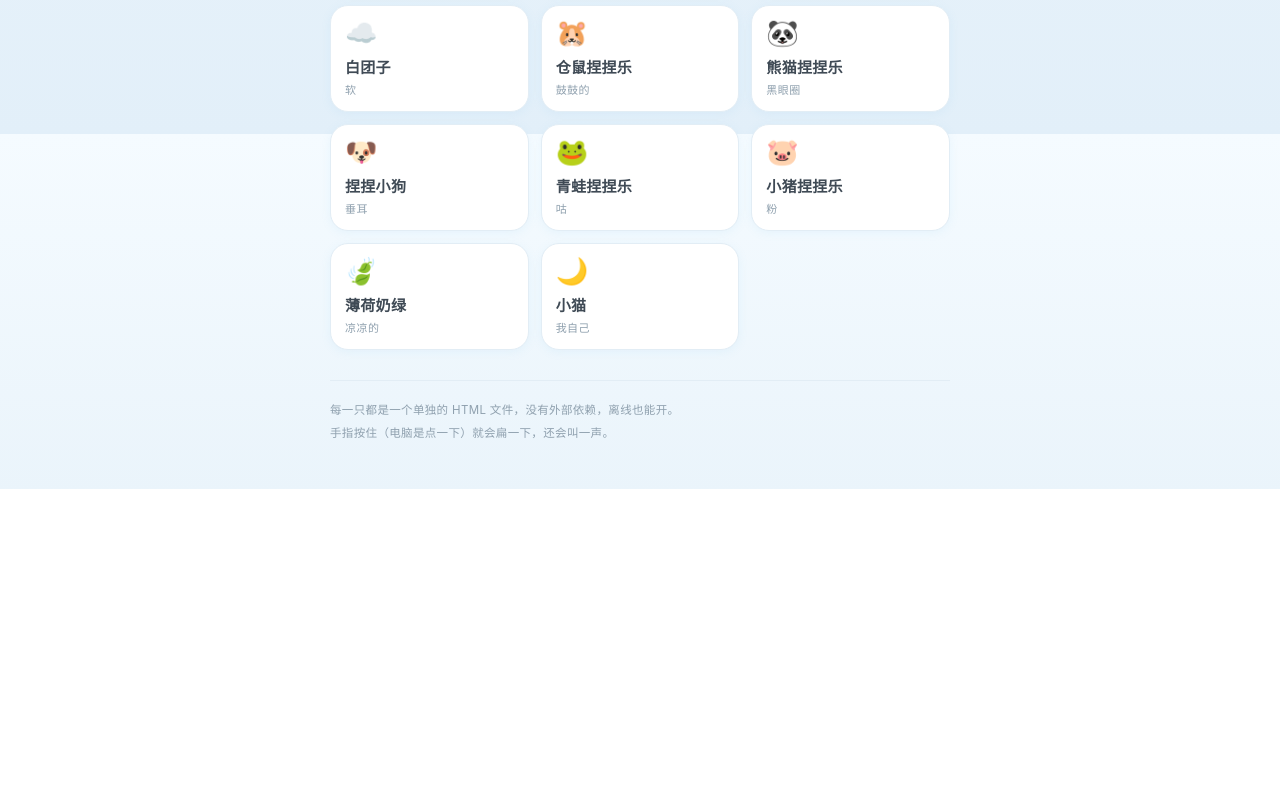
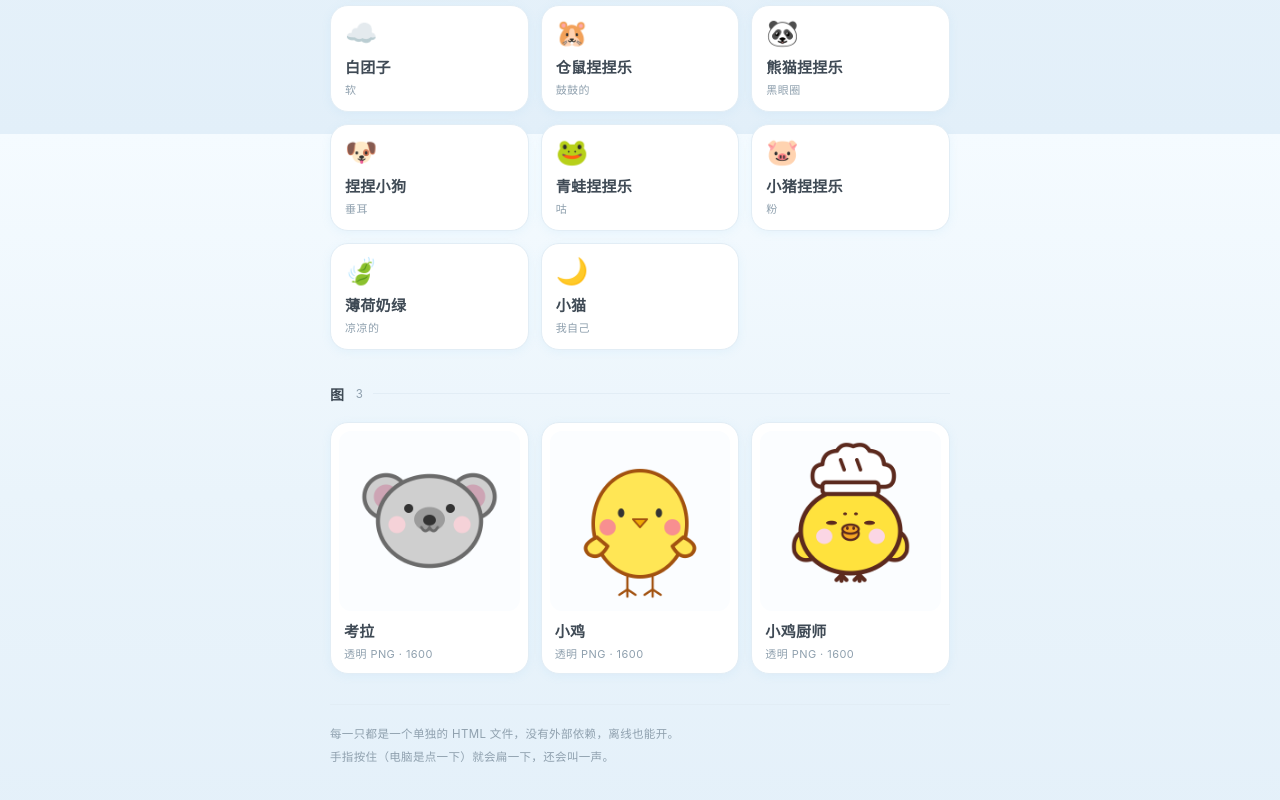
Before and after one commit to WuShanyun-afk/nienie, a plain HTML site: page index.html in a window 1280 px wide. Shown: the part 666-1466 px from the top of the page. Before the commit the page ends 1155 px from the top, so only its background shows below. Drawn offline with Linux system fonts and the light colour scheme.

Commit message:
更新 2026-10-14 19:16

```diff
--- a/index.html
+++ b/index.html
@@ -52,6 +52,21 @@
   a.card .emo{font-size:26px;line-height:1;}
   a.card .t{font-size:15px;font-weight:600;letter-spacing:.02em;margin-top:10px;}
   a.card .s{font-size:11px;color:var(--sub);letter-spacing:.04em;margin-top:4px;}
+  h2.sec{
+    display:flex;align-items:center;gap:10px;
+    margin:34px 0 0;font-size:14px;font-weight:600;letter-spacing:.12em;color:var(--ink);
+  }
+  h2.sec .n{color:var(--sub);font-weight:400;font-size:11.5px;letter-spacing:.06em;}
+  h2.sec::after{content:"";flex:1;height:1px;background:var(--line);}
+  a.card.pic{
+    min-height:0;padding:8px 8px 12px;justify-content:flex-start;
+  }
+  a.card.pic img{
+    display:block;width:100%;aspect-ratio:1/1;object-fit:contain;
+    background:#FBFDFF;border-radius:12px;
+  }
+  a.card.pic .cap{margin-top:9px;padding:0 5px;}
+  a.card.pic .t{margin-top:0;}
   .empty{display:none;color:var(--sub);font-size:14px;padding:22px 0;}
   footer{
     margin-top:30px;padding-top:18px;border-top:1px solid var(--line);
@@ -64,9 +79,9 @@
 
   <header>
     <h1>捏捏乐<span class="dot">.</span></h1>
-    <div class="meta">20 只 · 点一下，它会弹一下<br>手机可以「添加到主屏幕」，跟 App 一样开</div>
+    <div class="meta">20 只捏捏乐 + 3 张图 · 点一下，它会弹一下<br>手机可以「添加到主屏幕」，跟 App 一样开</div>
     <div class="search">
-      <input id="q" type="text" placeholder="搜一下… 虎鲸 / 兔子 / 猫" autocomplete="off">
+      <input id="q" type="text" placeholder="搜一下… 虎鲸 / 兔子 / 考拉" autocomplete="off">
     </div>
   </header>
 
@@ -153,6 +168,22 @@
     </a>
   </div>
 
+  <h2 class="sec">图 <span class="n">3</span></h2>
+  <div class="grid">
+    <a class="card pic" href="img/koala1.png">
+      <img src="img/koala1.png" alt="考拉" loading="lazy">
+      <div class="cap"><div class="t">考拉</div><div class="s">透明 PNG · 1600</div></div>
+    </a>
+    <a class="card pic" href="img/chick1.png">
+      <img src="img/chick1.png" alt="小鸡" loading="lazy">
+      <div class="cap"><div class="t">小鸡</div><div class="s">透明 PNG · 1600</div></div>
+    </a>
+    <a class="card pic" href="img/chickcook1.png">
+      <img src="img/chickcook1.png" alt="小鸡厨师" loading="lazy">
+      <div class="cap"><div class="t">小鸡厨师</div><div class="s">透明 PNG · 1600</div></div>
+    </a>
+  </div>
+
   <div class="empty" id="empty">没有找到。🙁</div>
 
   <footer>
@@ -175,6 +206,16 @@
       c.style.display = ok ? '' : 'none';
       if (ok) hit++;
     });
+    Array.prototype.forEach.call(document.querySelectorAll('.grid'), function(g){
+      var any = Array.prototype.some.call(g.querySelectorAll('a.card'), function(c){
+        return c.style.display !== 'none';
+      });
+      g.style.display = any ? '' : 'none';
+    });
+    Array.prototype.forEach.call(document.querySelectorAll('h2.sec'), function(h){
+      var g = h.nextElementSibling;
+      h.style.display = (g && g.style.display !== 'none') ? '' : 'none';
+    });
     empty.style.display = hit ? 'none' : 'block';
   });
 })();
```
Also changed, not shown: img/chick1.png (added), img/chickcook1.png (added), img/koala1.png (added), 2 other files.
